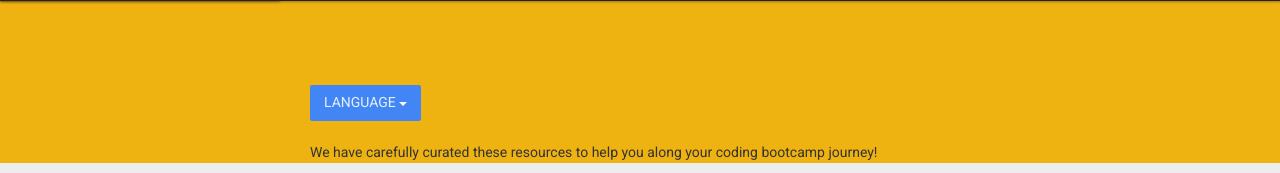
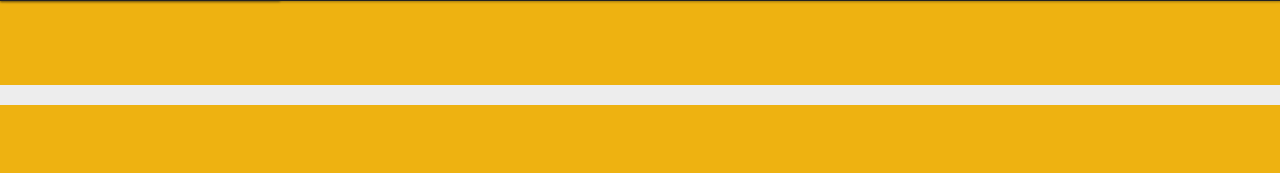
Before and after one commit to tamars2/Bootcamp-Assistant, a PHP site: page / in a window 1280 px wide; the page is wider, and only the part inside the window is pictured. Shown: the part 799-972 px from the top of that part. After the commit the page ends 904 px from the top of that part, so only its background shows below. Run offline with PHP 8.4, Linux system fonts and the light colour scheme; some libraries are stand-ins or nearby versions.

Commit message:
html files added

```diff
--- a/index.html
+++ b/index.html
@@ -193,7 +193,6 @@
 
       <div class="pmd-content" id="content">
         <span class="dropdown pmd-dropdown clearfix">
-          <button class="btn pmd-ripple-effect btn-primary dropdown-toggle" type="button" id="dropdownMenu2" data-toggle="dropdown" aria-expanded="true">Language <span class="caret"></span></button>
           <ul aria-labelledby="dropdownMenu2" role="menu" class="dropdown-menu">
             <li class="dropdown-header" role="presentation">Front-End</li>
             <li role="presentation"><a href="javascript:void(0);" tabindex="-1" role="menuitem">Action</a></li>
@@ -204,8 +203,6 @@
           </ul>
         </span>
         <h2 id="motiv-quote"></h2>
-        <p>We have carefully curated these resources to help you along your coding bootcamp journey!</p>
-        <!-- Media, Title, and Description area -->
 
       </div>
       <!-- Right sidebar -->
```
Also changed, not shown: assets/css/style.css (+1 -12 lines).
